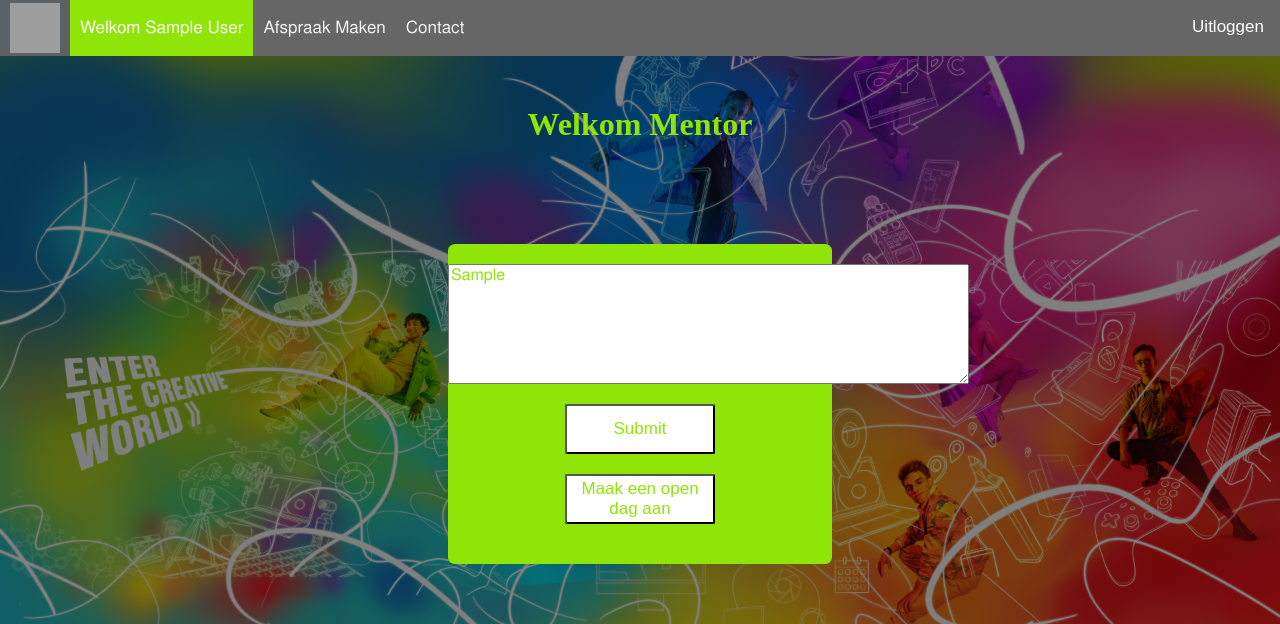
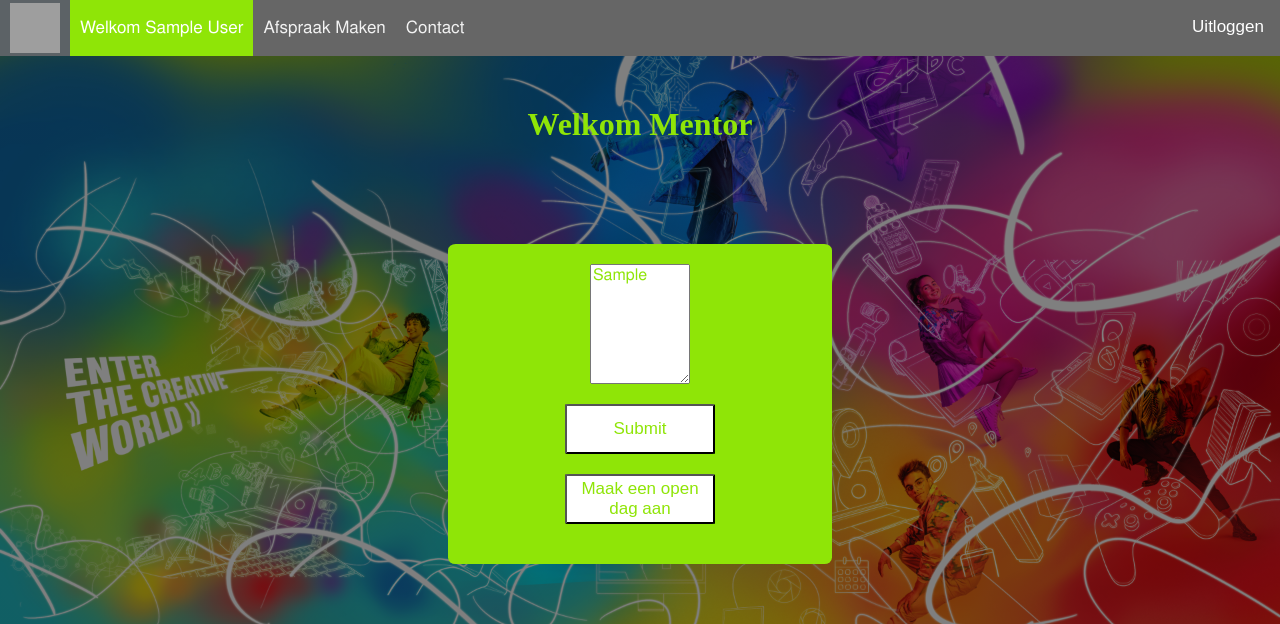
Before and after one commit to ZodexNL/resevering1, a PHP site: page /files/docent.php in a window 1280 px wide. Shown: the top 624 px of the page. Run offline with PHP 8.4, Linux system fonts and the light colour scheme; the visitor is signed in with stand-in values (Sample User, id 1); tables that the repository leaves empty or names only in its code hold one stand-in row (values such as "Sample post"); a stand-in replaces the project's code that opens the database connection; some web fonts are replaced; grey boxes are pictures that could not be loaded.

Commit message:
Add files via upload
goeie css

```diff
--- a/css/docent.css
+++ b/css/docent.css
@@ -161,6 +161,7 @@ body, html {
     color: #8fe507;;
     margin-top: 20px;
     font-size: 16px;
+    width: 100px;
   }
 
   .send {
```
